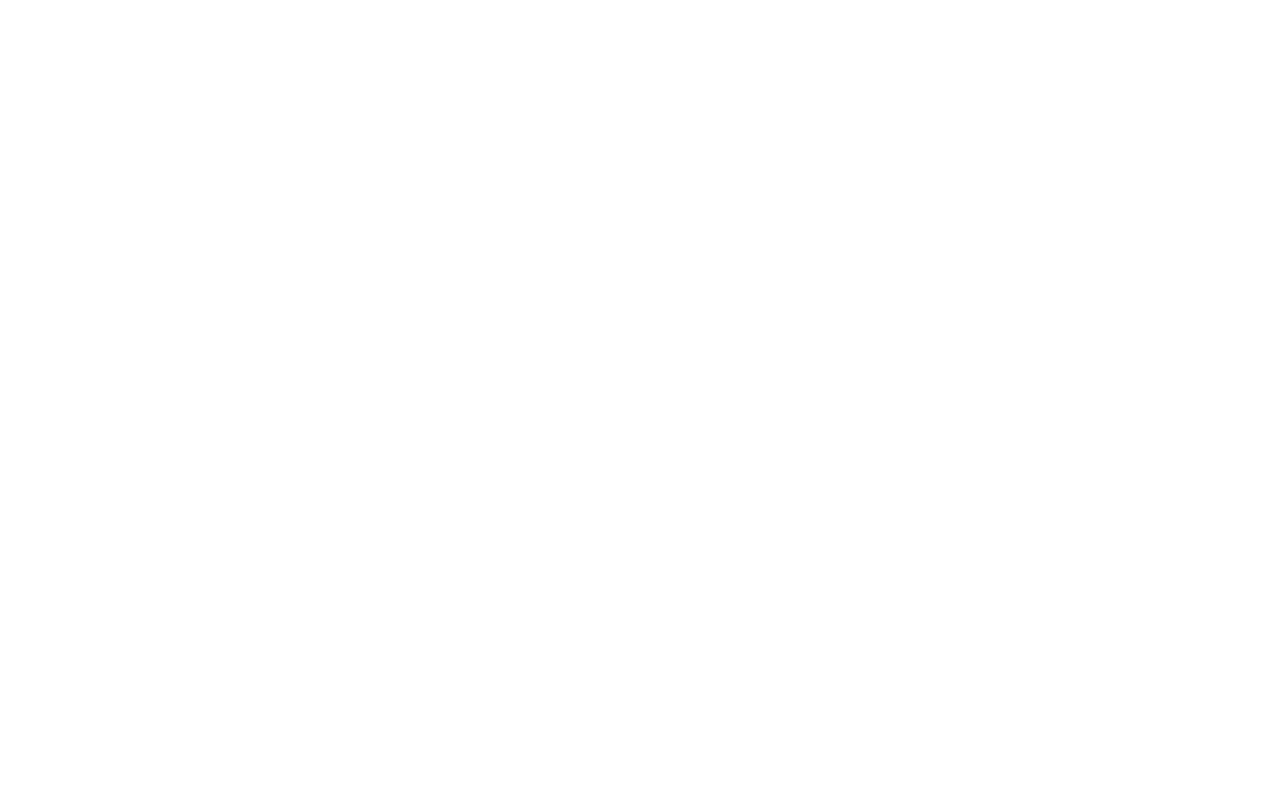
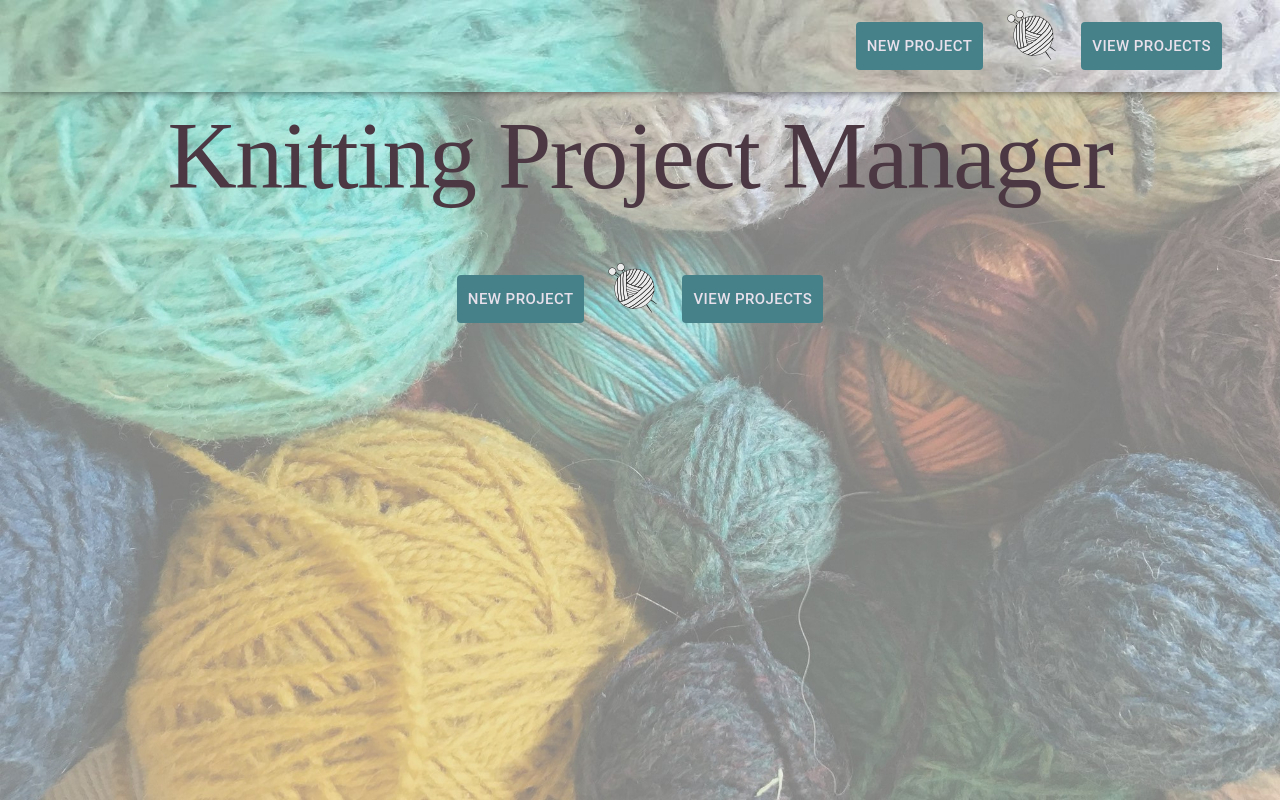
Before and after one commit to IsabelMcIlroy/KnitAndPearl, a React (Create React App) app: page / in a window 1280 px wide. Before the commit this address had no page. Built offline with nearby package versions, Linux system fonts and the light colour scheme; a web font is replaced by a local one.

Commit message:
closer...

```diff
--- /dev/null
+++ b/src/App.js
@@ -0,0 +1,26 @@
+import { NavBar } from "./components/HelperComponents/NavBar";
+import { BrowserRouter as Router, Route, Routes } from "react-router-dom";
+import { Home } from "./components/PagesHome/Home";
+import { NewProject } from "./components/PagesNewProject/NewProject";
+import { ViewProject } from "./components/PagesViewProjects/ViewProject";
+
+export const App = () => {
+  return (
+    <Router>
+      <NavBar />
+      <Routes>
+        <Route path="/NewProject" element={<NewProject />} />
+        <Route path="/ViewProject" element={<ViewProject />} />
+        <Route path="/" element={<Home />} />
+        <Route
+          path="*"
+          element={
+            <main style={{ padding: "1rem" }}>
+              <p>404 No Such Page!</p>
+            </main>
+          }
+        />
+      </Routes>
+    </Router>
+  );
+};
--- a/src/components/NavBar.js
+++ b/src/components/HelperComponents/NavBar.js
@@ -1,8 +1,8 @@
 import { useState } from "react";
 import { Link } from "react-router-dom";
 import { AppBar, Toolbar, Grid } from "@mui/material";
-import wool from "../images/wool.jpg";
-import { WelcomePageOptionButtons } from "./PagesHome/HelperComponents/WelcomePageOptionButtons";
+import wool from "../../images/wool.jpg";
+import { WelcomePageOptionButtons } from "../PagesHome/HelperComponents/WelcomePageOptionButtons";
 import { Logo } from "./logo";
 import { NewProjectSizeAndColourSelectionModal } from "./NewProjectSizeAndColourSelectionModal";
 
@@ -26,7 +26,7 @@ export const NavBar = () => {
               open={isOpen}
               setIsOpen={setIsOpen}
             />
-            <Link to="/KnittingProjectManager/">
+            <Link to="/">
               <Logo />
             </Link>
             <Link to="/ViewProject">
--- a/src/components/NewProjectSizeAndColourSelectionModal.js
+++ b/src/components/HelperComponents/NewProjectSizeAndColourSelectionModal.js
@@ -11,7 +11,7 @@ import {
   TextField,
   Select,
 } from "@mui/material";
-import KnittingTheme, { palette, modalTitle } from "../assets/theme";
+import KnittingTheme, { palette, modalTitle } from "../../assets/theme";
 import { ModalButton } from "./ModalButton";
 
 export const NewProjectSizeAndColourSelectionModal = ({
--- a/src/components/logo.js
+++ b/src/components/HelperComponents/logo.js
@@ -1,4 +1,4 @@
-import logo from "../images/logo.png";
+import logo from "../../images/logo.png";
 import { Box } from "@mui/material";
 
 export const Logo = () => {
--- a/src/components/title.js
+++ b/src/components/HelperComponents/title.js
@@ -1,5 +1,5 @@
 import { Typography } from "@mui/material";
-import { titleFontSx } from "../assets/theme";
+import { titleFontSx } from "../../assets/theme";
 
 export const Title = ({ titleText }) => {
   return (
--- a/src/components/PagesNewProject/NewProject.js
+++ b/src/components/PagesNewProject/NewProject.js
@@ -1,5 +1,4 @@
 import { useLocation } from "react-router-dom";
-import { NavBar } from "../NavBar";
 import { NewProjectEditorDrawer } from "./HelperComponents/NewProjectEditorDrawer";
 
 export const NewProject = () => {
@@ -14,7 +13,6 @@ export const NewProject = () => {
   console.log(currentColumns);
   return (
     <>
-      <NavBar />
       <NewProjectEditorDrawer
         currentProjectNameForDrawer={currentProjectName}
         currentProjectTypeForDrawer={currentProjectType || "---"}
--- a/src/components/PagesViewProjects/ViewProject.js
+++ b/src/components/PagesViewProjects/ViewProject.js
@@ -1,5 +1,3 @@
-import { NavBar } from "../NavBar";
-
 export const ViewProject = () => {
-  return <NavBar />;
+  return <h1>View Projects</h1>;
 };
--- a/src/index.js
+++ b/src/index.js
@@ -1,17 +1,7 @@
 import "./index.css";
 import ReactDOM from "react-dom/client";
-import { BrowserRouter, Routes, Route } from "react-router-dom";
-import { NewProject } from "./components/PagesNewProject/NewProject";
-import { ViewProject } from "./components/PagesViewProjects/ViewProject";
-import { App } from "./components/PagesHome/App";
+
+import { App } from "./App";
 
 const rootElement = ReactDOM.createRoot(document.getElementById("root"));
-rootElement.render(
-  <BrowserRouter>
-    <Routes>
-      <Route path="/NewProject" element={<NewProject />} />
-      <Route path="/ViewProject" element={<ViewProject />} />
-      <Route path="/KnittingProjectManager/" element={<App />} />
-    </Routes>
-  </BrowserRouter>
-);
+rootElement.render(<App />);
```
Also changed, not shown: src/Router.js (added, +22 -0 lines), src/components/PagesHome/Home.js (renamed from src/components/PagesHome/App.js, +4 -4 lines), src/components/HelperComponents/ModalButton.js (renamed from src/components/ModalButton.js).
